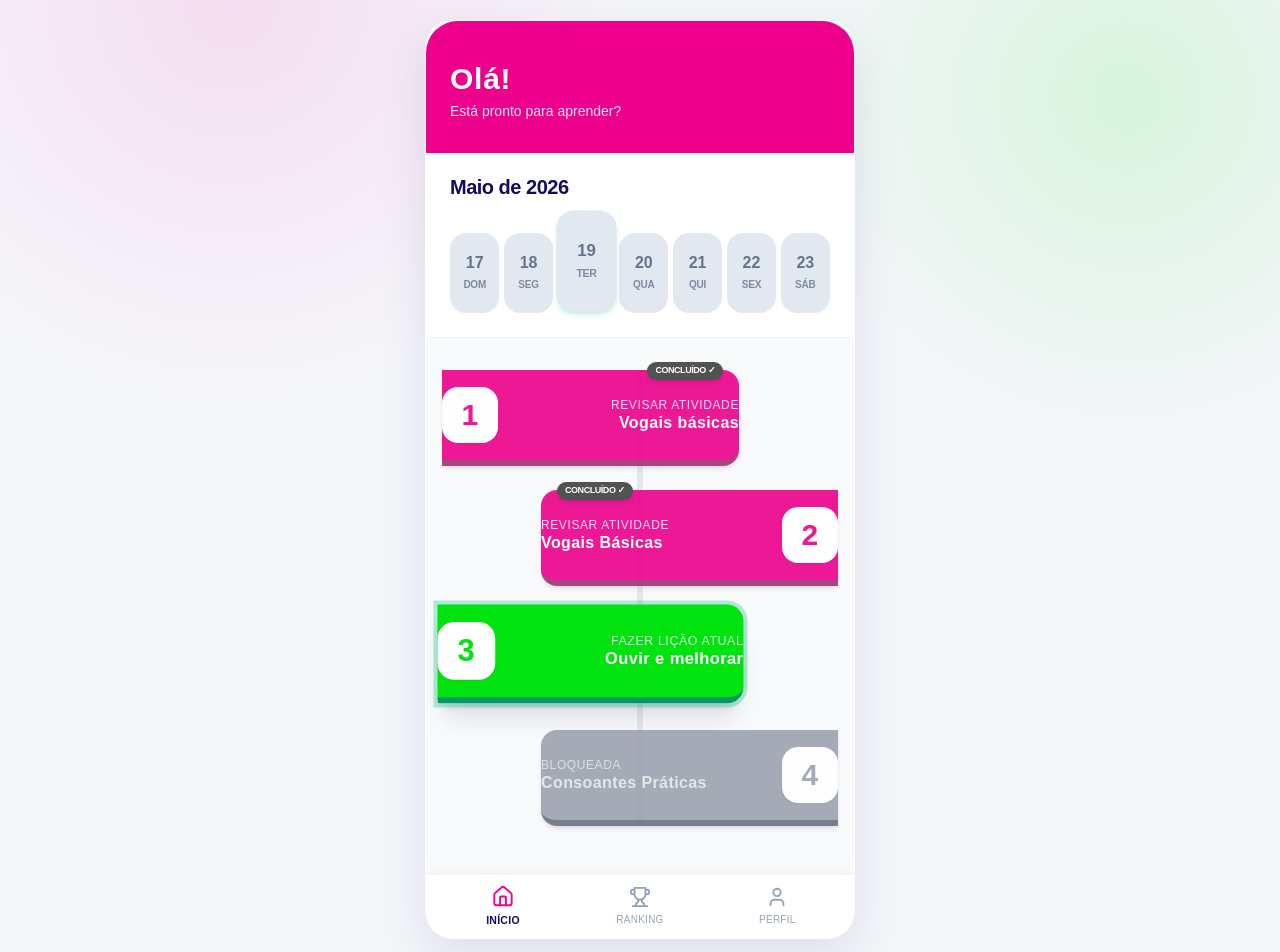
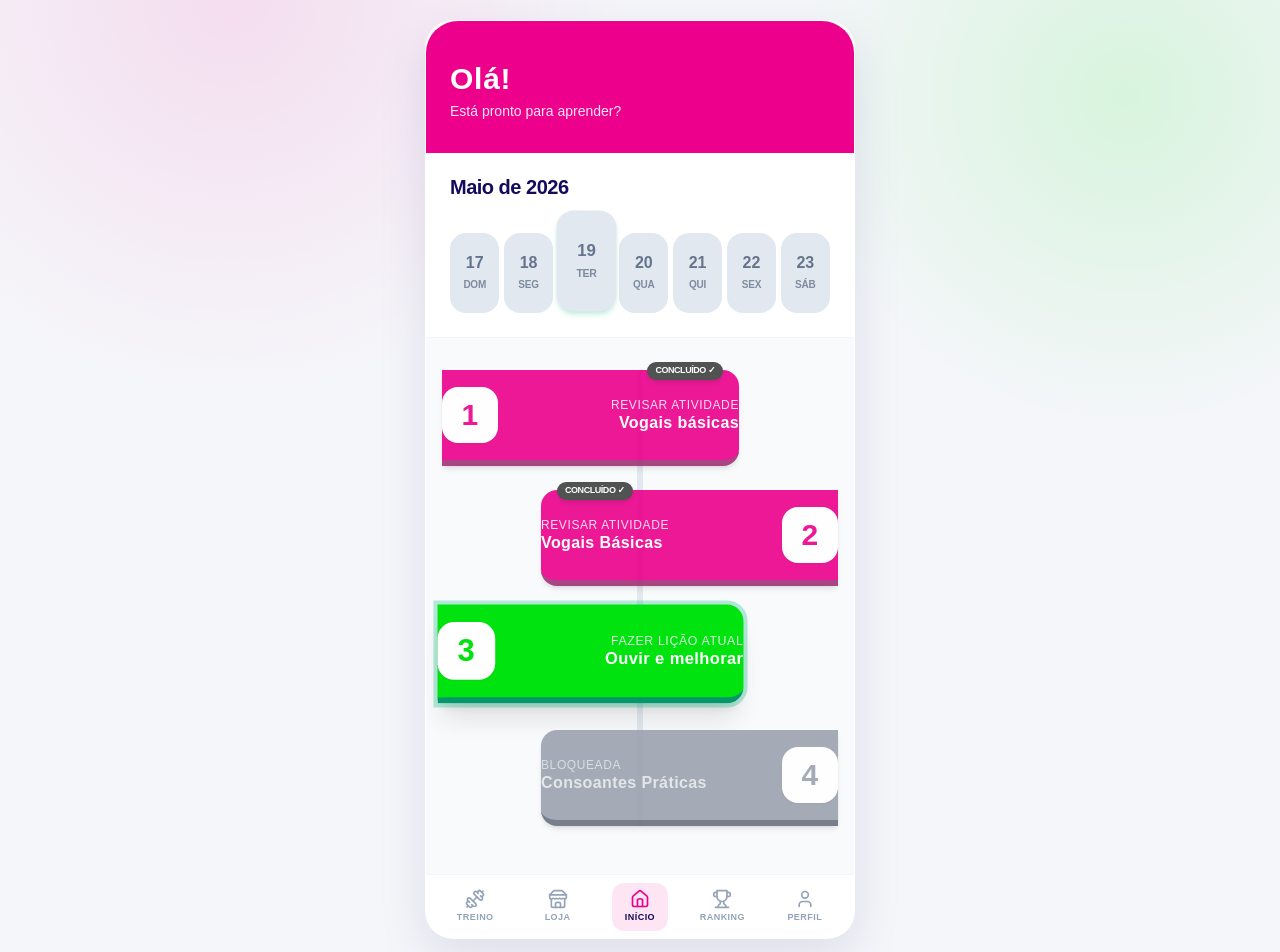
Before and after one commit to Jul14M0raes/mvp.0, a Next.js app: page / in a window 1280 px wide. Shown: the top 952 px of the page. Built offline with nearby package versions, Linux system fonts and the light colour scheme.

Commit message:
Atualização da navbar -> Fixado no lugar por enquanto (ajustar futuramente)

```diff
--- a/app/globals.css
+++ b/app/globals.css
@@ -30,3 +30,23 @@ body {
 button {
   font: inherit;
 }
+
+@layer utilities {
+  @keyframes fadeIn {
+    from { opacity: 0; transform: translateY(4px); }
+    to { opacity: 1; transform: translateY(0); }
+  }
+
+  @keyframes scaleUp {
+    from { transform: scale(0.92); opacity: 0; }
+    to { transform: scale(1); opacity: 1; }
+  }
+
+  .animate-fade-in {
+    animation: fadeIn 0.2s ease-out forwards;
+  }
+
+  .animate-scale-up {
+    animation: scaleUp 0.15s cubic-bezier(0.34, 1.56, 0.64, 1) forwards;
+  }
+}
--- a/components/screens/NavegationScreen.tsx
+++ b/components/screens/NavegationScreen.tsx
@@ -1,15 +1,14 @@
 "use client";
 
 import React from "react";
-import { Home, Trophy, User, Settings } from "lucide-react";
+import { Home, Trophy, User, Dumbbell, Store } from "lucide-react";
 
-// 1. Definição dos tipos das abas disponíveis
-export type TabOption = "home" | "leaderboard" | "profile";
+export type TabOption = "treino" | "loja" | "home" | "leaderboard" | "profile";
 
 type NavigationScreenProps = {
   currentTab: TabOption;
   onTabChange: (tab: TabOption) => void;
-  children: React.ReactNode; // O conteúdo da tela ativa será injetado aqui
+  children: React.ReactNode;
 };
 
 export function NavigationScreen({
@@ -18,22 +17,35 @@ export function NavigationScreen({
   children,
 }: NavigationScreenProps) {
 
-  // 2. Itens da barra de navegação para mapeamento dinâmico
   const navItems = [
-    { id: "home", label: "Início", icon: <Home size={22} /> },
-    { id: "leaderboard", label: "Ranking", icon: <Trophy size={22} /> },
-    { id: "profile", label: "Perfil", icon: <User size={22} /> },
+    { id: "treino", label: "Treino", icon: <Dumbbell size={20} /> },
+    { id: "loja", label: "Loja", icon: <Store size={20} /> },
+    { id: "home", label: "Início", icon: <Home size={20} /> },
+    { id: "leaderboard", label: "Ranking", icon: <Trophy size={20} /> },
+    { id: "profile", label: "Perfil", icon: <User size={20} /> },
   ] as const;
 
   return (
+    /* A div pai abaixo ocupa exatamente a altura total do celular (h-full)
+      e organiza o conteúdo em coluna (flex-col).
+    */
     <div className="flex h-full w-full flex-col bg-white">
-      {/* Área do Conteúdo Dinâmico */}
-      <div className="flex-1 overflow-y-auto">
-        {children}
+
+      {/* ÁREA DE CONTEÚDO (Telas: Home, Loja, etc.)
+        - flex-1: Faz essa área esticar e ocupar todo o espaço vertical livre.
+        - overflow-y-auto: Se a página for gigante, a rolagem acontece APENAS aqui dentro.
+      */}
+      <div className="flex-1 overflow-y-auto bg-slate-50/50">
+        <div className="w-full animate-fade-in">
+          {children}
+        </div>
       </div>
 
-      {/* Barra de Navegação Inferior (Bottom Nav) */}
-      <nav className="flex h-16 w-full items-center justify-around border-t border-slate-100 bg-white px-2 shadow-[0_-4px_12px_rgba(0,0,0,0.03)]">
+      {/* BARRA DE NAVEGAÇÃO INFERIOR FIXA
+        - h-16: Força uma altura fixa para a barra.
+        - shrink-0: Impede que o Next.js ou o Tailwind espremam a barra caso o conteúdo de cima cresça.
+      */}
+      <nav className="flex h-16 w-full shrink-0 items-center justify-around border-t border-slate-100 bg-white px-2 shadow-[0_-4px_12px_rgba(0,0,0,0.02)]">
         {navItems.map((item) => {
           const isActive = currentTab === item.id;
 
@@ -41,16 +53,25 @@ export function NavigationScreen({
             <button
               key={item.id}
               onClick={() => onTabChange(item.id)}
-              className={`flex flex-col items-center justify-center gap-1 min-w-[64px] h-full transition-all active:scale-95 ${
-                isActive
-                  ? "text-brand-navy font-black scale-105"
-                  : "text-slate-400 font-medium hover:text-slate-600"
-              }`}
+              className="relative flex flex-col items-center justify-center min-w-[56px] h-12 rounded-xl transition-all duration-200 active:scale-95 group"
             >
-              <div className={isActive ? "text-brand-pink" : "text-inherit"}>
+              {isActive && (
+                <span className="absolute inset-0 bg-brand-pink/10 rounded-xl animate-scale-up" />
+              )}
+
+              <div
+                className={`z-10 transition-colors duration-200 ${
+                  isActive ? "text-brand-pink" : "text-slate-400 group-hover:text-slate-600"
+                }`}
+              >
                 {item.icon}
               </div>
-              <span className="text-[10px] tracking-wide uppercase">
+
+              <span
+                className={`z-10 text-[9px] font-bold tracking-wider uppercase mt-0.5 transition-colors duration-200 ${
+                  isActive ? "text-brand-navy" : "text-slate-400 group-hover:text-slate-500"
+                }`}
+              >
                 {item.label}
               </span>
             </button>
```
